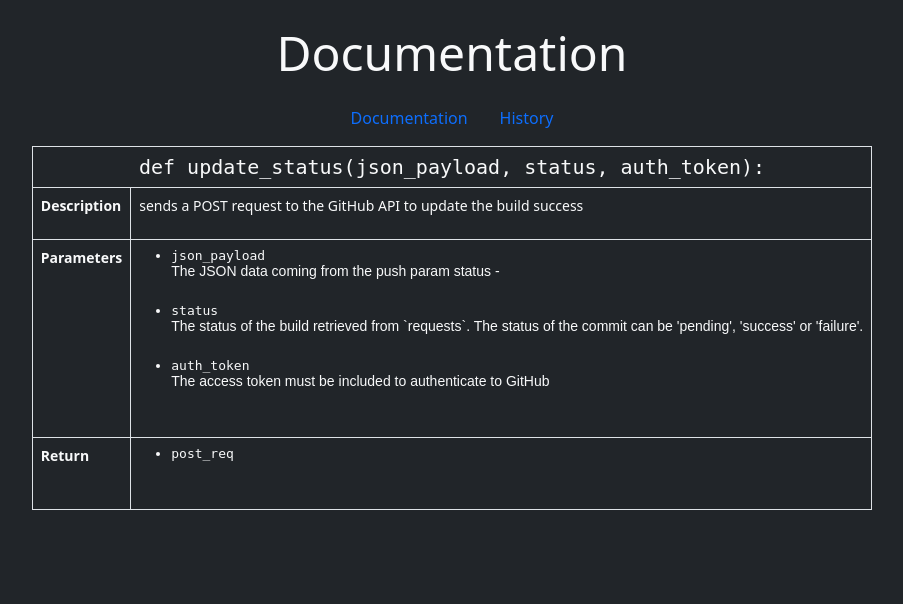
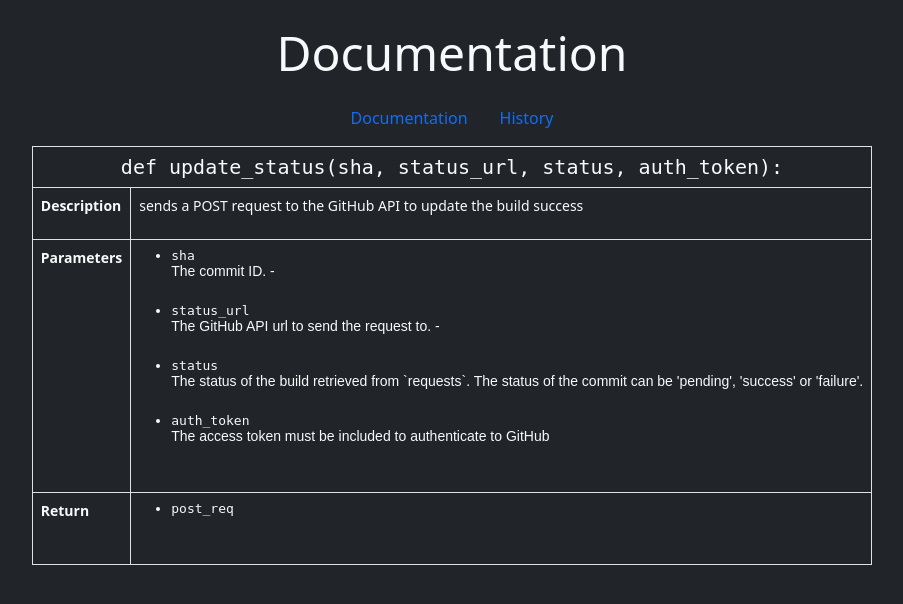
Before and after one commit to linus1996/DD2480-CI, a Flask app: page /documentation in a window 1280 px wide. Shown: the top 604 px of the page, without its empty margins (188-1091 px from the left). Run offline with Flask 2, Linux system fonts and the light colour scheme; parts of the project's set-up code (start-up, migrations or seed data) failed here and were passed over.

Commit message:
Fix: files in correct locations

```diff
--- a/src/check_repo.py
+++ b/src/check_repo.py
@@ -5,14 +5,14 @@ def check(url, repo, branch):
     s.run(['git', '-C', repo, 'checkout', branch])
 
     status = None
-    if(s.run(['test', '-f', 'scripts.sh']).returncode == 1):
+    if(s.run(['test', '-f', 'src/scripts.sh']).returncode == 1):
         class Status(object):
             pass
         status = Status()
         status.returncode = 3
         status.stderr = 'Error: Missing compilation/test script file.'
     else:
-        status = s.run(['sh', 'scripts.sh'])
+        status = s.run(['sh', 'src/scripts.sh'])
 
     s.run(['rm', '-rf', repo])
     if status.returncode == 0:
--- a/src/templates/documentation.html
+++ b/src/templates/documentation.html
@@ -28,7 +28,7 @@
         <div class="row justify-content-center">
             <table class="table table-bordered text-light w-auto">
                 <tr>
-                    <td colspan="2" class="lead py-2 text-center" style="font-family:monospace;">def update_status(json_payload, status, auth_token):</td>
+                    <td colspan="2" class="lead py-2 text-center" style="font-family:monospace;">def update_status(sha, status_url, status, auth_token):</td>
                 </tr>
                 <tr>
                     <th><small>Description</small></th>
@@ -39,8 +39,12 @@
                     <td>
                         <ul>
                             <li class="pb-4" style="font-family:monospace;">
-                                json_payload
-                                <br> <small style="font-family:sans-serif;">The JSON data coming from the push param status - </small>
+                                sha
+                                <br> <small style="font-family:sans-serif;">The commit ID. - </small>
+                            </li>
+                            <li class="pb-4" style="font-family:monospace;">
+                                status_url
+                                <br> <small style="font-family:sans-serif;">The GitHub API url to send the request to. - </small>
                             </li>
                             <li class="pb-4" style="font-family:monospace;">
                                 status
```
Also changed, not shown: ci.ini (renamed from src/ci.ini), 2 other files.
